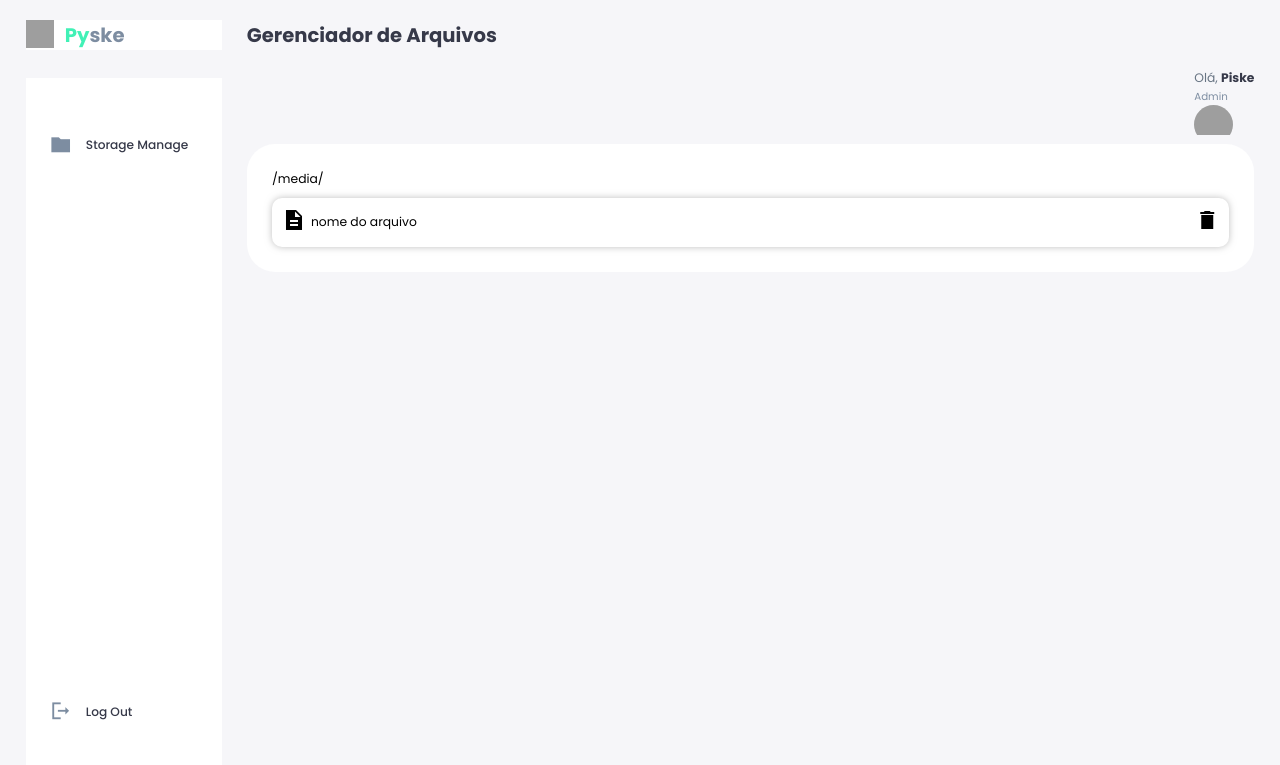
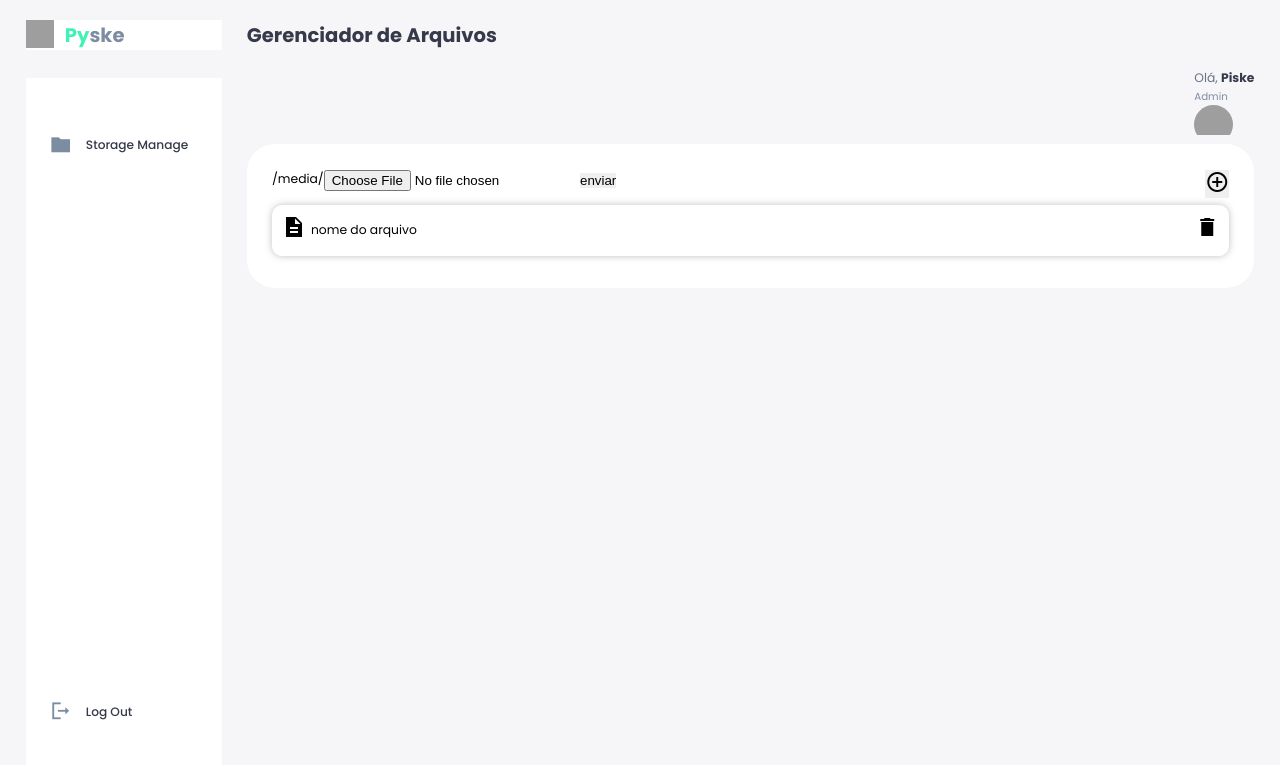
Before and after one commit to MarceloPiske/store-files, a Django app: template storagemanage/leitor_arquivos/templates/index.html in a window 1280 px wide. Shown: the top 765 px of the page. Run offline with Django 3.2, Linux system fonts and the light colour scheme; the template is opened without the code that fills it, so the values that code supplies are empty; grey boxes are pictures that could not be loaded.

Commit message:
subindo nova versao com controle apurado de arquivos

```diff
--- a/storagemanage/leitor_arquivos/models.py
+++ b/storagemanage/leitor_arquivos/models.py
@@ -4,6 +4,7 @@ from django.db import models
 
 # Create your models here.
 class DiretoriosS3(models.Model):
+
     nome = models.CharField(max_length=150, null=False, blank=False)
     arquivo = models.FileField(upload_to='media/')
 
--- a/storagemanage/leitor_arquivos/static/index.css
+++ b/storagemanage/leitor_arquivos/static/index.css
@@ -273,11 +273,24 @@ main .manage-storage{
     padding: var(--card-padding);
     border-radius: var(--card-border-radius);
 }
+main .manage-storage input{
+    /* visibility: hidden; */
+}
+main .manage-storage div{
+    display: flex;
+    margin-bottom: .5rem;
+    width: auto;
+}
+main .manage-storage #more{
+    margin-left: auto;
+    cursor: pointer;
+
+}
 main .manage-storage .directories{
     display: flex;
     width: auto;
     height: 2rem;
-    margin-left: auto;
+    /* margin-left: auto; */
 }
 main .manage-storage .item-list{
     align-items: center;
--- a/storagemanage/leitor_arquivos/templates/index.html
+++ b/storagemanage/leitor_arquivos/templates/index.html
@@ -52,7 +52,18 @@
                 </div>
             </div>
             <div class="manage-storage">
-                <span class="directories">/media/</span>
+                <div>
+                    <span class="directories">/media/</span>
+                    <form id="formFiles" action="" method="post" enctype="multipart/form-data">{%csrf_token%}
+                        <input type="file" name="arquivos" id="selectFiles">
+                        <input type="submit" value="enviar">
+                    </form>
+
+                    <button id="more">
+                        <span class="material-icons-sharp">add_circle_outline</span>
+                    </button>
+                </div>
+
                 <div class="item-list">
                     <div>
                         <span class="material-icons-sharp">description</span>
@@ -68,6 +79,18 @@
         </main>
 
     </div>
-    <script src="./index.js"></script>
+    <script>
+        const more = document.getElementById('more')
+        const selectFiles = document.getElementById('selectFiles')
+        const formFiles = document.getElementById('formFiles')
+
+        more.addEventListener('click', (e) => {
+            selectFiles.click();
+            e.preventDefault();
+            formFiles.submit();
+        })
+
+    </script>
+    <!-- <script src="./index.js"></script> -->
 </body>
 </html>
--- a/storagemanage/media/rootkey.csv
+++ /dev/null
@@ -1,2 +0,0 @@
-AWSAccessKeyId=AKIATPFAVZUOOJNH2IF5
-AWSSecretKey=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
```
Also changed, not shown: storagemanage/leitor_arquivos/views.py (+38 -5 lines), storagemanage/db.sqlite3, storagemanage/leitor_arquivos/migrations/0002_diretorioss3_diretório.py (added), storagemanage/leitor_arquivos/migrations/0003_rename_diretório_diretorioss3_diretorio.py (added).
